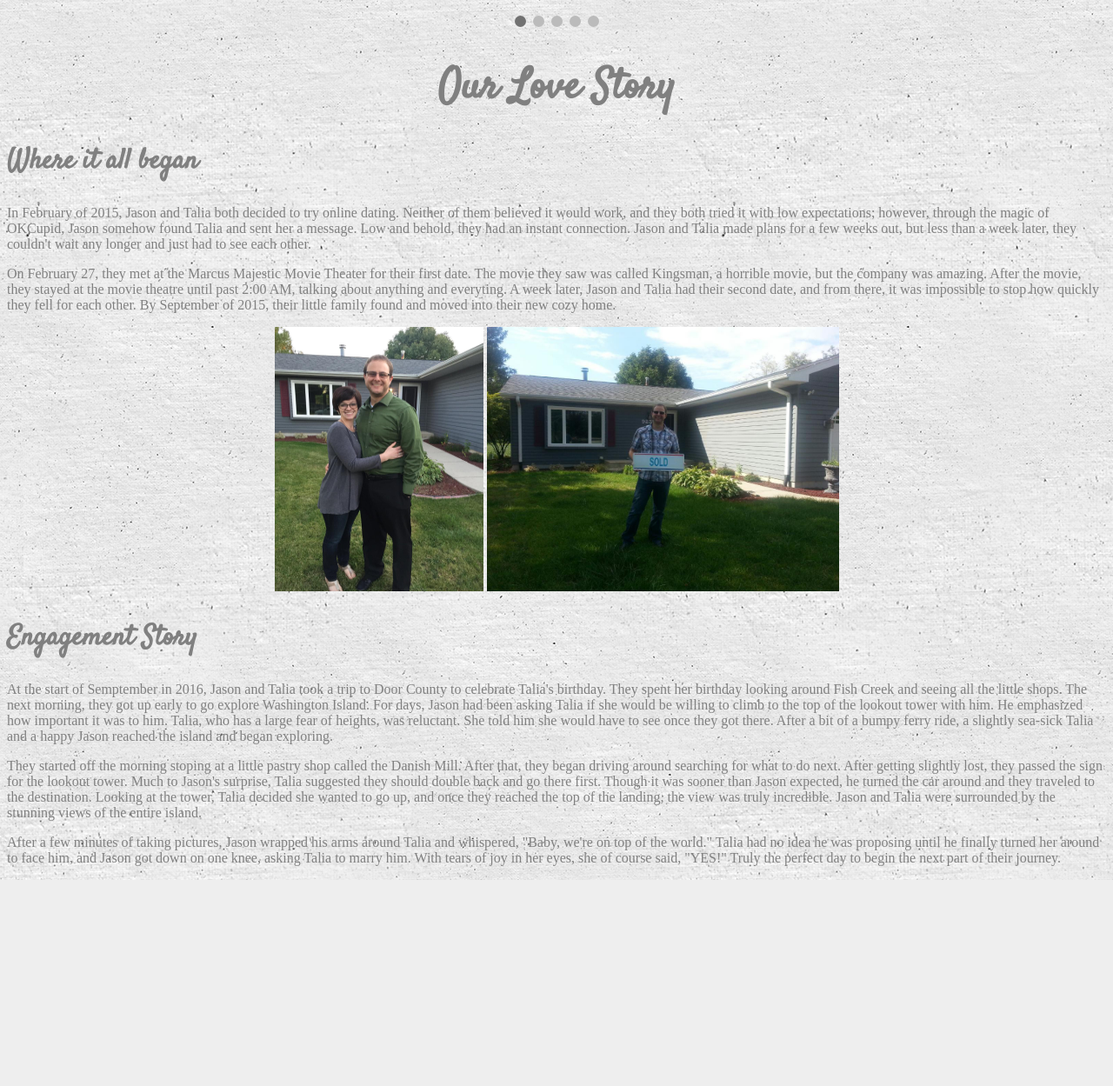
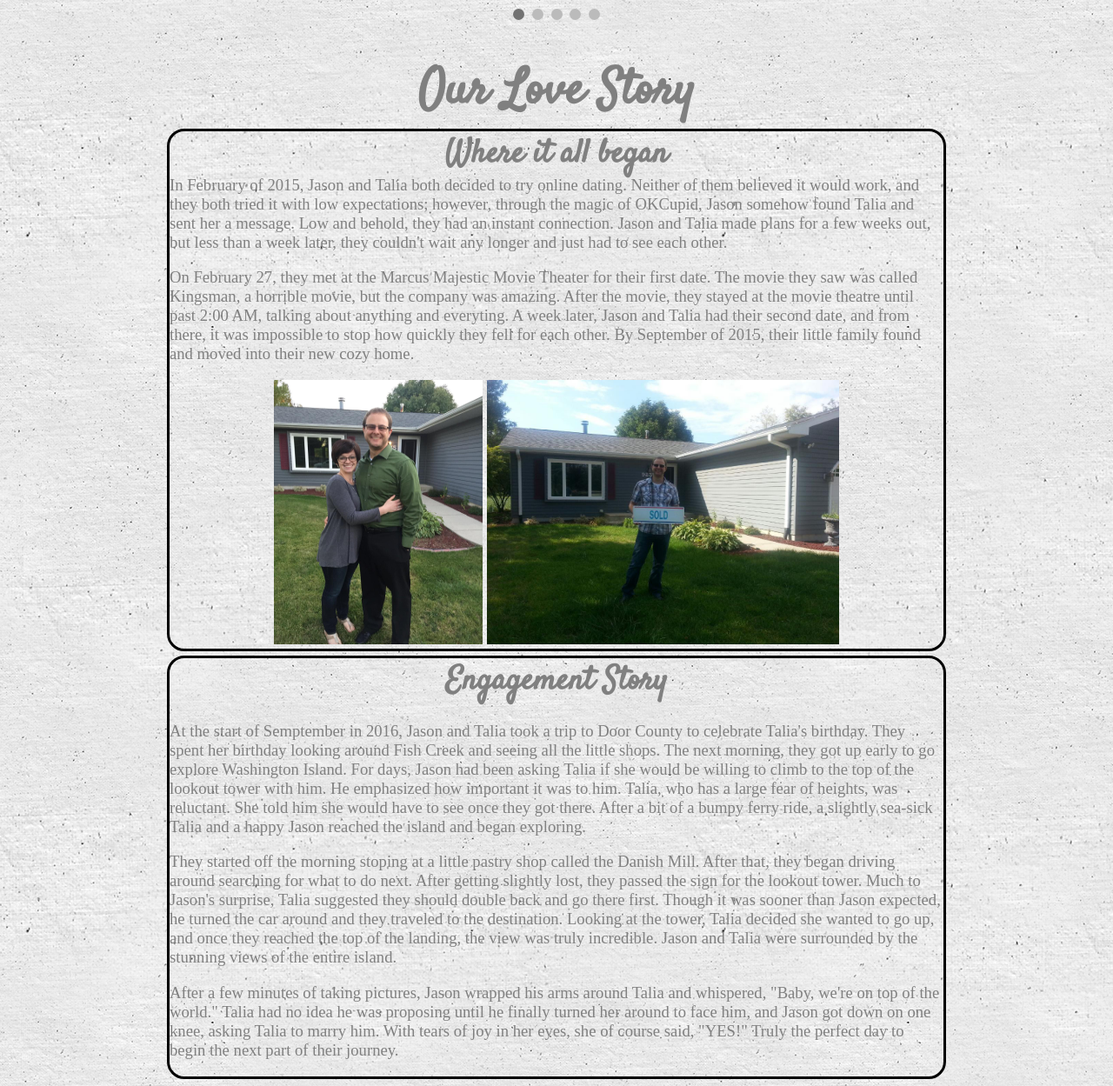
Before and after one commit to tgranzow/WeddingWebsite, a PHP site: page / in a window 1280 px wide. Shown: the part 378-1627 px from the top of the page at 87% size. Before the commit the page ends 1390 px from the top, so only its background shows below. Run offline with PHP 8.4, Linux system fonts and the light colour scheme.

Commit message:
Practice borders

```diff
--- a/index.html
+++ b/index.html
@@ -9,6 +9,7 @@
 </head>
 
 <body>
+    <div id="body">
         <h1> Jason and Talia</h1>
 
         <div class="slideshow-container">
@@ -50,34 +51,35 @@
             <span class="dot"></span>
         </div>
 
-    <h1> Our Love Story </h1>
+        <h1>Our Love Story</h1>
         <div class="content">
-        <h2> Where it all began</h2>
-        <p>In February of 2015, Jason and Talia both decided to try online dating. Neither of them believed it would work, and they both tried it with low expectations; however, through the magic of OKCupid, Jason somehow found Talia and sent her a message.
+            <h2 class="subtitle"> Where it all began</h2>
+            <p class="test">In February of 2015, Jason and Talia both decided to try online dating. Neither of them believed it would work, and they both tried it with low expectations; however, through the magic of OKCupid, Jason somehow found Talia and sent her a message.
                 Low and behold, they had an instant connection. Jason and Talia made plans for a few weeks out, but less than a week later, they couldn't wait any longer and just had to see each other.
             </p>
-        <p> On February 27, they met at the Marcus Majestic Movie Theater for their first date. The movie they saw was called Kingsman, a horrible movie, but the company was amazing. After the movie, they stayed at the movie theatre until past 2:00 AM, talking
-            about anything and everyting. A week later, Jason and Talia had their second date, and from there, it was impossible to stop how quickly they fell for each other. By September of 2015, their little family found and moved into their new cozy
-            home.
+            <p> On February 27, they met at the Marcus Majestic Movie Theater for their first date. The movie they saw was called Kingsman, a horrible movie, but the company was amazing. After the movie, they stayed at the movie theatre until past 2:00 AM,
+                talking about anything and everyting. A week later, Jason and Talia had their second date, and from there, it was impossible to stop how quickly they fell for each other. By September of 2015, their little family found and moved into their
+                new cozy home.
             </p>
-        <div id="housepictures">
+            <div id="housePictures">
                 <img src="images/homefirstpic.jpg" alt="Our first picture in our home" style="width:240px;height:304px">
                 <img src="images/jason_sold.jpg" alt="Jason holding a SOLD sign" style="width:405px;height:304px">
             </div>
         </div>
         <div class="content">
-        <h2>Engagement Story</h2>
+            <h2 class="subtitle">Engagement Story</h2>
             <p>At the start of Semptember in 2016, Jason and Talia took a trip to Door County to celebrate Talia's birthday. They spent her birthday looking around Fish Creek and seeing all the little shops. The next morning, they got up early to go explore
                 Washington Island. For days, Jason had been asking Talia if she would be willing to climb to the top of the lookout tower with him. He emphasized how important it was to him. Talia, who has a large fear of heights, was reluctant. She told
                 him she would have to see once they got there. After a bit of a bumpy ferry ride, a slightly sea-sick Talia and a happy Jason reached the island and began exploring.
             </p>
             <p>They started off the morning stoping at a little pastry shop called the Danish Mill. After that, they began driving around searching for what to do next. After getting slightly lost, they passed the sign for the lookout tower. Much to Jason's
-            surprise, Talia suggested they should double back and go there first. Though it was sooner than Jason expected, he turned the car around and they traveled to the destination. Looking at the tower, Talia decided she wanted to go up, and once
-            they reached the top of the landing, the view was truly incredible. Jason and Talia were surrounded by the stunning views of the entire island.
+                surprise, Talia suggested they should double back and go there first. Though it was sooner than Jason expected, he turned the car around and they traveled to the destination. Looking at the tower, Talia decided she wanted to go up, and
+                once they reached the top of the landing, the view was truly incredible. Jason and Talia were surrounded by the stunning views of the entire island.
             </p>
-        <p>After a few minutes of taking pictures, Jason wrapped his arms around Talia and whispered, "Baby, we're on top of the world." Talia had no idea he was proposing until he finally turned her around to face him, and Jason got down on one knee, asking
-            Talia to marry him. With tears of joy in her eyes, she of course said, "YES!" Truly the perfect day to begin the next part of their journey.
+            <p>After a few minutes of taking pictures, Jason wrapped his arms around Talia and whispered, "Baby, we're on top of the world." Talia had no idea he was proposing until he finally turned her around to face him, and Jason got down on one knee,
+                asking Talia to marry him. With tears of joy in her eyes, she of course said, "YES!" Truly the perfect day to begin the next part of their journey.
             </p>
+        </div>
     </div>
 </body>
 
--- a/style.css
+++ b/style.css
@@ -1,8 +1,43 @@
+#body {
+    max-width: 900px;
+    margin: 0 auto;
+}
+
+.subtitle {
+    text-align: center;
+    padding: 0px;
+    Margin: 0px;
+}
+
+.slideshow-container {
+    border-style: solid;
+    border-color: black;
+    border-radius: 20px;
+    background-color: black;
+    overflow: hidden;
+    max-width: 1000px;
+    position: relative;
+    margin: auto;
+}
+
+.content {
+    border-style: solid;
+    border-color: black;
+    border-radius: 20px;
+    margin: 2px;
+    margin-bottom: 5px;
+    padding: 0px;
+}
+
 body {
     font-type: "Times New Roman";
     color: grey;
-    font-size: 12pt;
+    font-size: 14pt;
     background-image: url("images/003-granulated-loom.png");
+}
+
+.test {
+    margin-top: -3px;
 }
 
 h1 {
@@ -18,23 +53,15 @@ div.content h2 {
     color: grey;
     font-family: "Satisfy", serif;
     font-size: 2em;
+    margin-bottom: 0;
 }
 
 * {
     box-sizing: border-box
 }
 
-#housepictures {
+#housePictures {
     text-align: center;
-}
-
-
-/* Slideshow container */
-
-.slideshow-container {
-    max-width: 1000px;
-    position: relative;
-    margin: auto;
 }
 
 .mySlides {
@@ -125,22 +152,27 @@ div.content h2 {
     -webkit-animation-duration: 1.5s;
     animation-name: fade;
     animation-duration: 1.5s;
+    overflow: hidden;
 }
 
 @-webkit-keyframes fade {
     from {
+        overflow: hidden;
         opacity: .4
     }
     to {
+        overflow: hidden;
         opacity: 1
     }
 }
 
 @keyframes fade {
     from {
+        overflow: hidden;
         opacity: .4
     }
     to {
+        overflow: hidden;
         opacity: 1
     }
 }
```
Also changed, not shown: 1 other file. Lines whose indentation alone changed are shown as unchanged.
